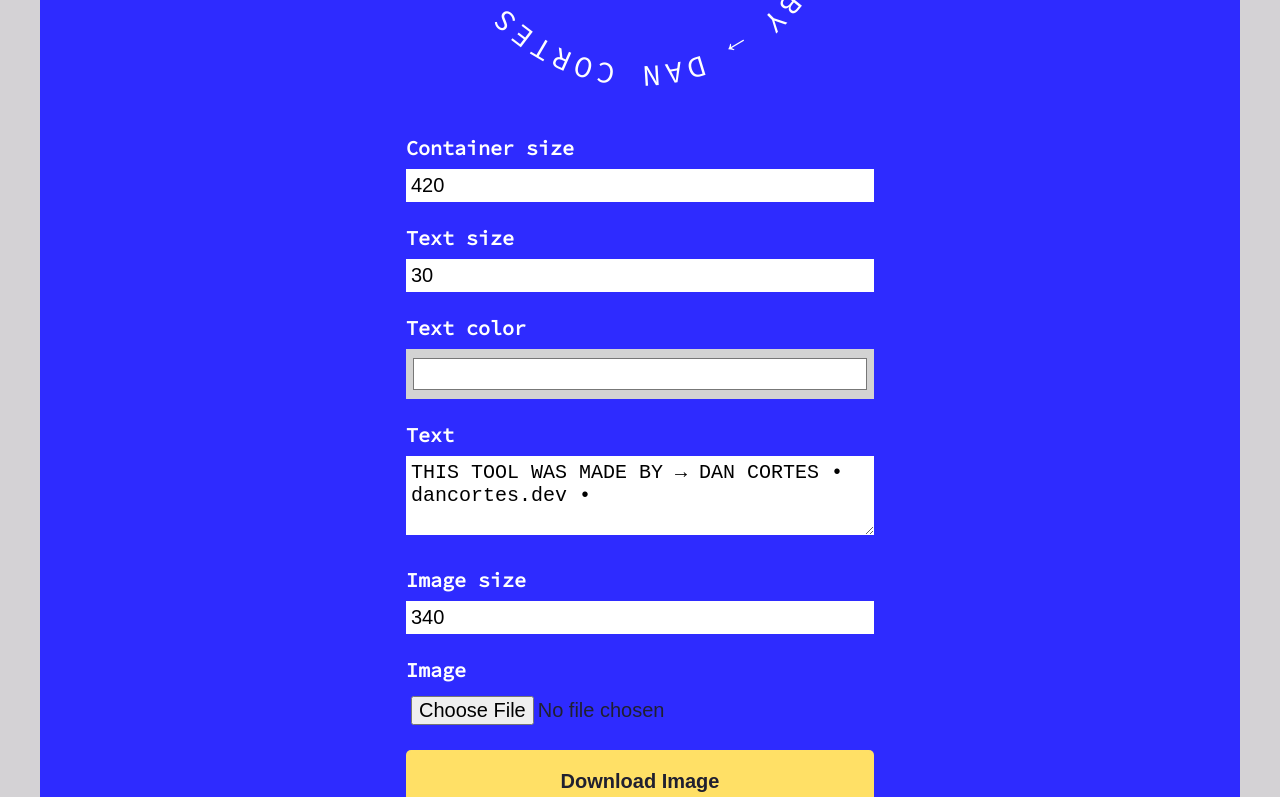
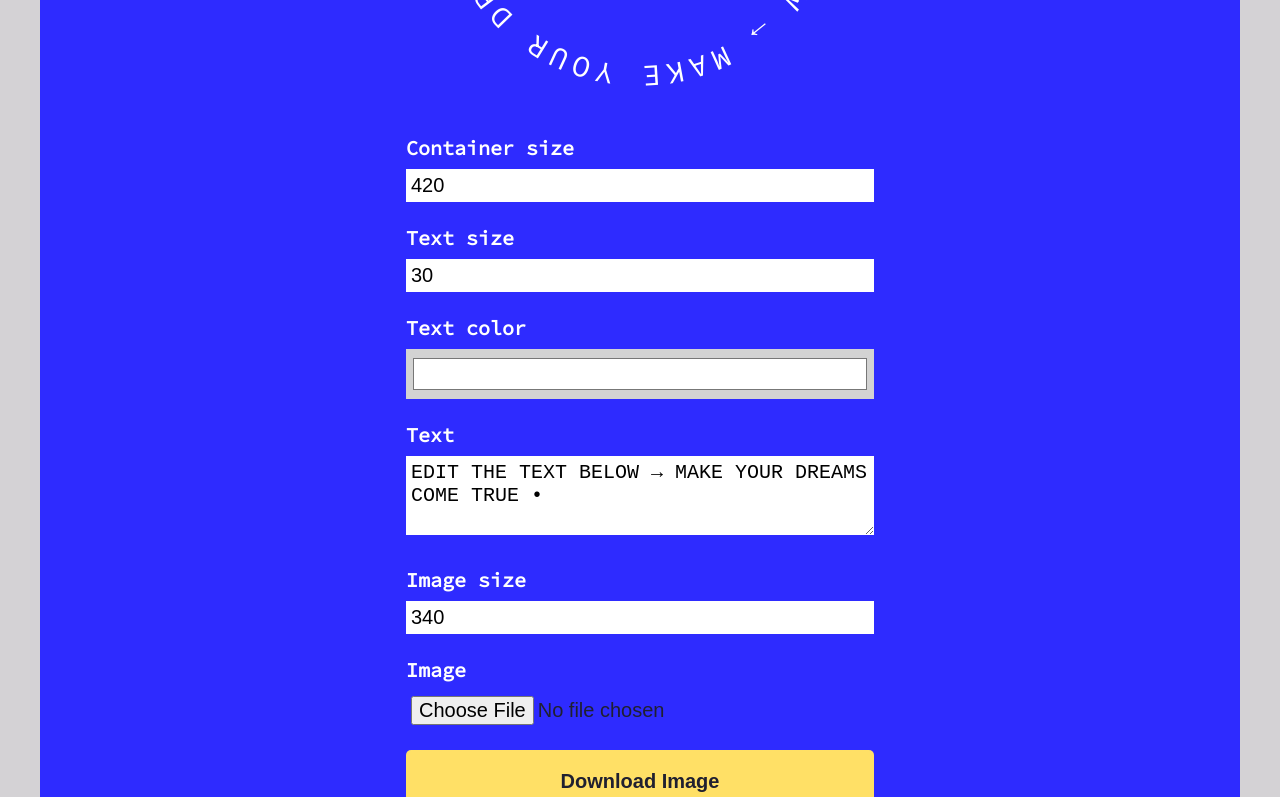
Before and after one commit to dgca/dancortes, a Next.js app: page /projects/circle-text-generator in a window 1280 px wide. Shown: the part 563-1360 px from the top of the page. Built offline with nearby package versions, Linux system fonts and the light colour scheme.

Commit message:
Change initial text

```diff
--- a/projects/CircleTextGenerator/CircleTextGenerator.jsx
+++ b/projects/CircleTextGenerator/CircleTextGenerator.jsx
@@ -69,7 +69,7 @@ export default function CircularTextGenerator() {
   const [fontColor, setFontColor] = useState("#FFFFFF");
   const [fontSize, setFontSize] = useState(30);
   const [text, setText] = useState(
-    "THIS TOOL WAS MADE BY → DAN CORTES • dancortes.dev • "
+    "EDIT THE TEXT BELOW → MAKE YOUR DREAMS COME TRUE • "
   );
   const [imageSize, setImageSize] = useState(340);
   const [image, setImage] = useState(null);
```
